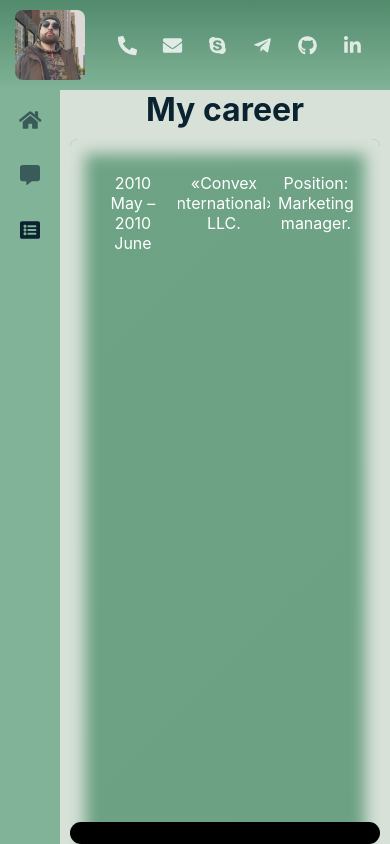
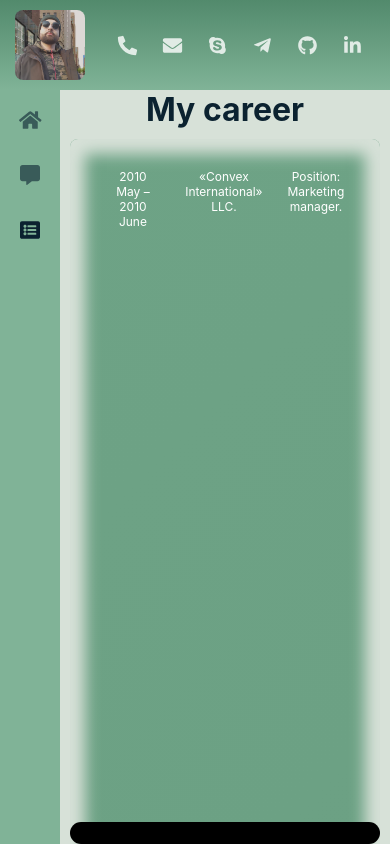
Before and after one commit to EK-machine/promo, a React (Create React App) app: page /main/career in a window 390 px wide. Built offline with nearby package versions, Linux system fonts and the light colour scheme.

Commit message:
added responsiveness to careerpage

```diff
--- a/src/components/hirebutton.css
+++ b/src/components/hirebutton.css
@@ -73,7 +73,7 @@
   cursor: pointer;
   outline: inherit;
   opacity: 0;
-  transform: scale3d(0, 0, 0) translateY(300vh);
+  transform: scale3d(0, 0, 0) translateY(100vh);
   transition: transform 0.4s ease-in-out, box-shadow 0.2s ease-in-out,
     font-weight 0.2s ease-in-out, opacity 0.2s ease-in-out;
 }
--- a/src/pages/careerpage.css
+++ b/src/pages/careerpage.css
@@ -111,3 +111,19 @@
     background-position: 0 50%;
   }
 }
+
+@media only screen and (max-width: 480px) {
+  .career__text-date,
+  .career__text-company,
+  .career__text-position {
+    font-size: 12px;
+  }
+}
+
+@media only screen and (max-width: 340px) {
+  .career__text-date,
+  .career__text-company,
+  .career__text-position {
+    font-size: 10px;
+  }
+}
```
